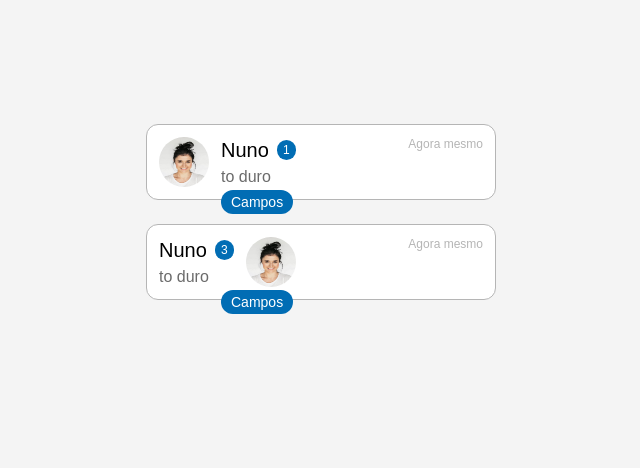
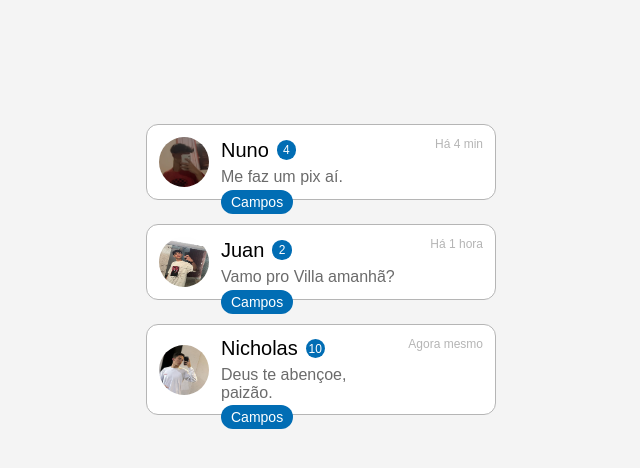
Before and after one commit to caaaampos444/a5fe, a plain HTML site: page index.html in a window 1280 px wide. Shown: the whole page, without its empty margins (319-959 px from the left). Drawn offline with Linux system fonts and the light colour scheme.

Commit message:
projeto finalizado

```diff
--- a/app.js
+++ b/app.js
@@ -1,13 +1,29 @@
 'use strict'
 const contatos=[
     {
-        img:'ana.jpg',
+        img:'nuno.PNG',
         nome:'Nuno',
-        qtd:'3',
-        msg:'to duro',
+        qtd:'4',
+        msg:'Me faz um pix aí.',
+        tempo:'Há 4 min',
+        atendente:'Campos',
+    },
+    {
+        img:'juan.PNG',
+        nome:'Juan',
+        qtd:'2',
+        msg:'Vamo pro Villa amanhã?',
+        tempo:'Há 1 hora',
+        atendente:'Campos',
+    },
+    {
+        img:'paizao.PNG',
+        nome:'Nicholas',
+        qtd:'10',
+        msg:'Deus te abençoe, paizão.',
         tempo:'Agora mesmo',
         atendente:'Campos',
-    }
+    },
 ]
 function criarContatos(contato){
     const container=document.getElementById('container')
@@ -48,7 +64,7 @@ function criarContatos(contato){
 
     contatoInfo.replaceChildren(nome,qtd)
     informacoes.replaceChildren(contatoInfo,msg)
-    card.replaceChildren(informacoes,img,tempo,atendente)
+    card.replaceChildren(img,informacoes,tempo,atendente)
     container.appendChild(card)
 }
 contatos.forEach(criarContatos)
--- a/index.html
+++ b/index.html
@@ -9,18 +9,6 @@
 </head>
 <body>
     <div class="container" id="container">
-        <div class="card">
-            <img src="./img/ana.jpg" alt="ana">
-            <div class="informacoes">
-                <div class="contato-info">
-                    <p class="nome">Nuno</p>
-                    <p class="qtd">1</p>
-                </div>
-                <p class="msg">to duro</p>
-            </div>
-            <p class="tempo">Agora mesmo</p>
-            <p class="atendente">Campos</p>
-        </div>
     </div>
 </body>
 </html>
--- a/style.css
+++ b/style.css
@@ -10,10 +10,6 @@ body{
     background-color: #f4f4f4;
     height: 100vh;
     font-family: Arial, Helvetica, sans-serif;
-}
-
-h1{
-    color: white;
 }
 
 .container{
```
Also changed, not shown: img/juan.PNG (added), img/nuno.PNG (added), img/paizao.PNG (added).
